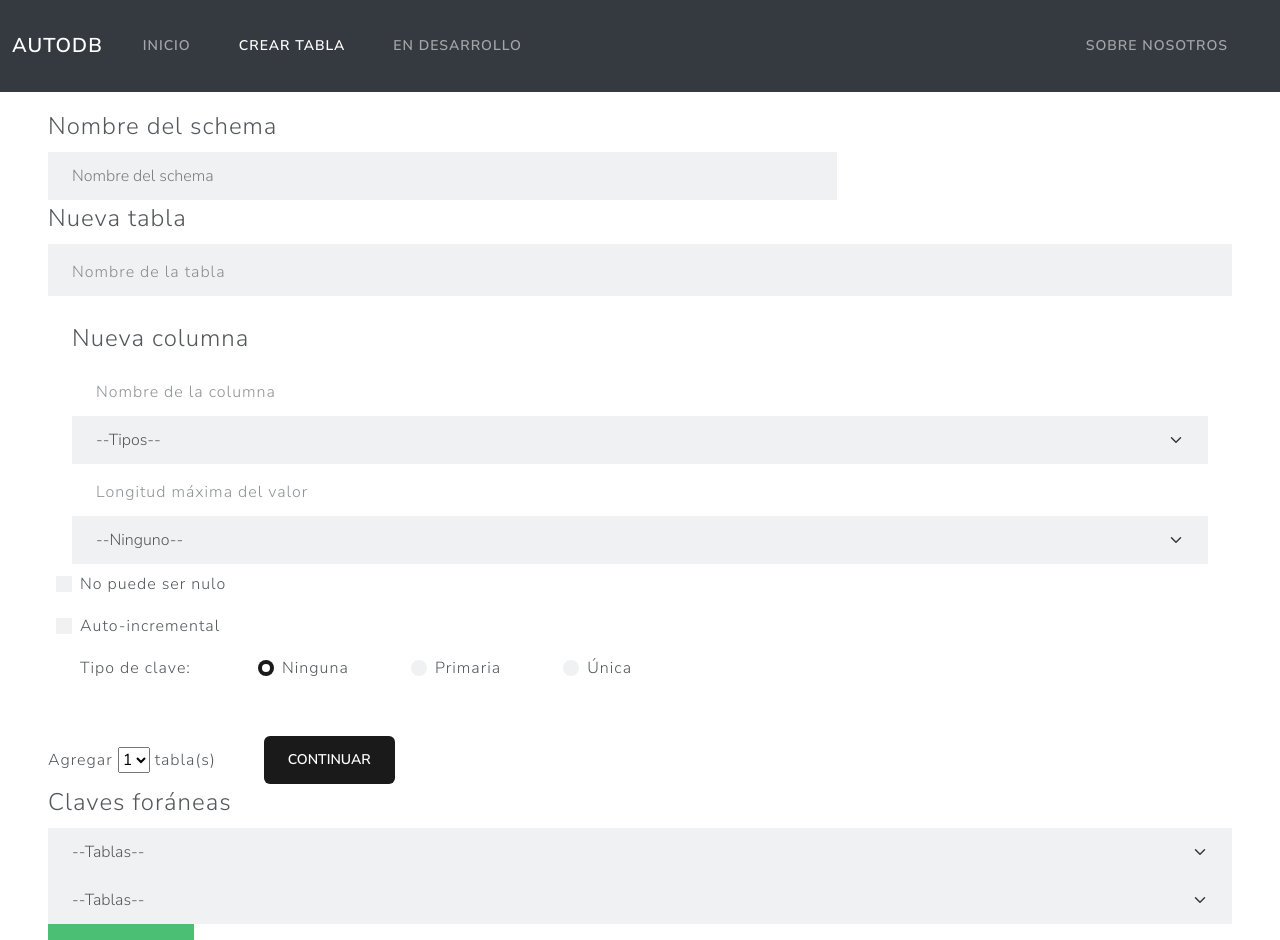
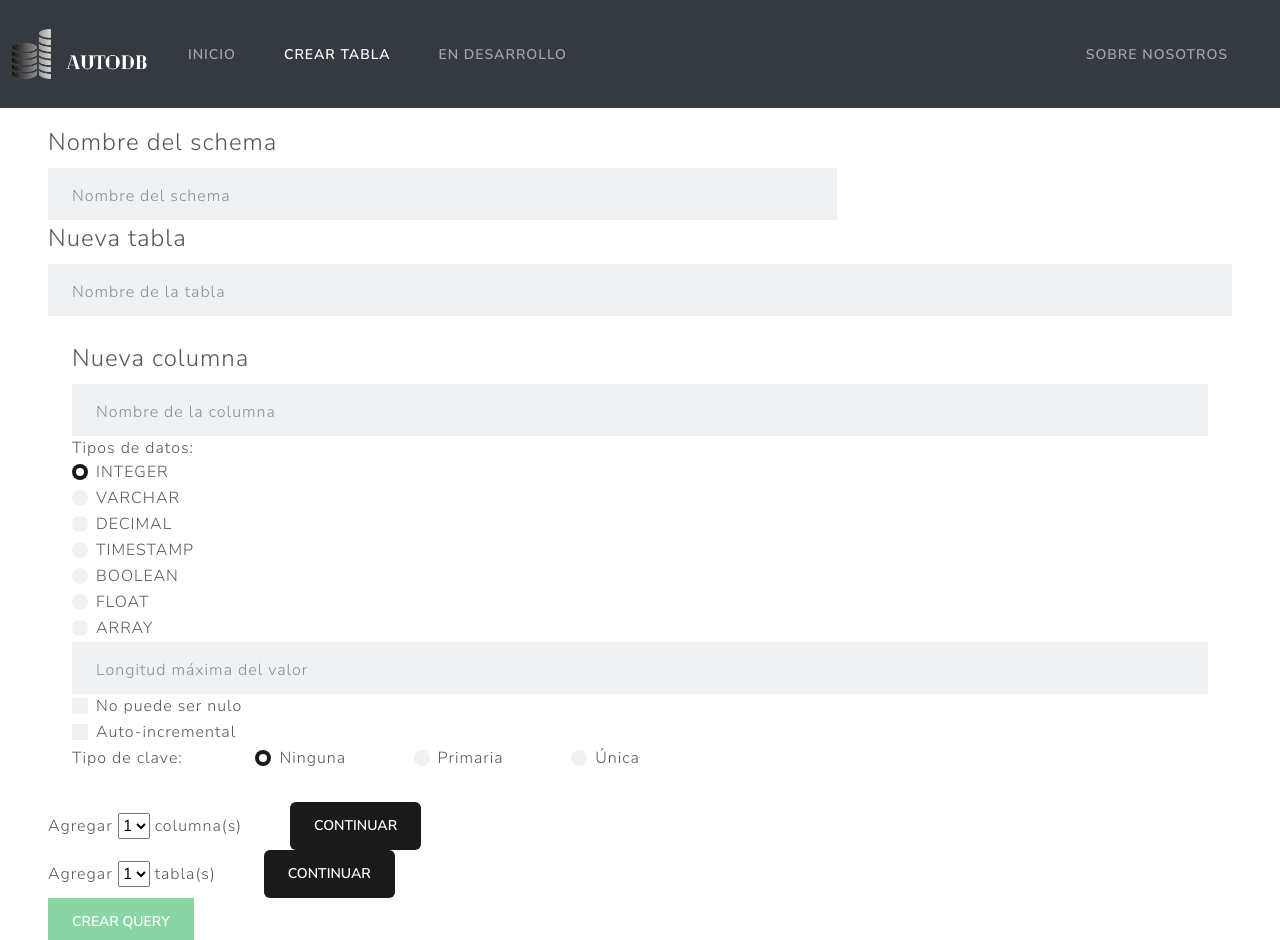
Before and after one commit to srequenafiliu/AutoDB-front, an Angular app: page /create-query in a window 1280 px wide. Shown: the top 940 px of the page. Built offline with nearby package versions, Linux system fonts and the light colour scheme.

Commit message:
Query funcionando en front

```diff
--- a/src/app/create-query/create-query.component.html
+++ b/src/app/create-query/create-query.component.html
@@ -1,52 +1,69 @@
-<form #form="ngForm">
+<form (ngSubmit)="createQuery()" #form="ngForm">
   <div class="row g-0">
     <div class="col-8">
       <legend>Nombre del schema</legend>
-      <input type="text" class="form-control" id="schema-name" placeholder="Nombre del schema"
-        [(ngModel)]="query.name_db" [ngModelOptions]="{standalone: true}">
+      <div class="form-floating">
+        <input type="text" class="form-control" name="schema-name" id="schema-name" placeholder="Nombre del schema"
+        [(ngModel)]="query.name_db" autocomplete="off" required>
+        <label for="name_table">Nombre del schema</label>
+      </div>
     </div>
-    <fieldset class="table">
+    <div class="tabla_datos">
       <legend>Nueva tabla</legend>
       <div class="form-floating">
-        <input type="text" class="form-control" id="name_table" placeholder="Nombre de la tabla"
-        autocomplete="off">
+        <input type="text" class="form-control" name="name_table" id="name_table" placeholder="Nombre de la tabla"
+        autocomplete="off" required>
         <label for="name_table">Nombre de la tabla</label>
       </div>
-      <div class="p-4">
+      <div class="column p-4">
         <legend>Nueva columna</legend>
         <div class="form-floating">
-          <input type="text" class="form-control" id="name_field" placeholder="Nombre de la columna" autocomplete="off">
+          <input type="text" class="form-control" name="name_field" id="name_field" placeholder="Nombre de la columna" autocomplete="off">
           <label for="name_field">Nombre de la columna</label>
         </div>
-        <select class="form-select" name="number-table">
-          <option value="0" hidden>--Tipos--</option>
-          <option value="INTEGER/INT">INTEGER/INT</option>
-          <option value="VARCHAR/CHAR">VARCHAR/CHAR</option>
-          <option value="DECIMAL/NUMERIC">DECIMAL/NUMERIC</option>
-          <option value="DATE/TIME/TIMESTAMP">DATE/TIME/TIMESTAMP</option>
-          <option value="BOOLEAN">BOOLEAN</option>
-          <option value="BLOB/CLOB">BLOB/CLOB</option>
-          <option value="FLOAT/REAL/DOUBLE">FLOAT/REAL/DOUBLE</option>
-          <option value="ARRAY">ARRAY</option>
-        </select>
+        <div>
+          <span class="form-label">Tipos de datos:&nbsp;</span>
+          <div class="form-check">
+            <input class="form-check-input" type="radio" name="types_data" id="INTEGER" value="INTEGER" checked>
+            <label class="form-check-label" for="INTEGER">INTEGER</label>
+          </div>
+          <div class="form-check">
+            <input class="form-check-input" type="radio" name="types_data" id="VARCHAR" value="VARCHAR">
+            <label class="form-check-label" for="VARCHAR">VARCHAR</label>
+          </div>
+          <div class="form-check">
+            <input class="form-check-input" type="radio" name="types_data" id="DECIMAL" value="DECIMAL">
+            <label class="form-check-label" for="DECIMAL">DECIMAL</label>
+          </div>
+          <div class="form-check">
+            <input class="form-check-input" type="radio" name="types_data" id="TIMESTAMP" value="TIMESTAMP">
+            <label class="form-check-label" for="TIMESTAMP">TIMESTAMP</label>
+          </div>
+          <div class="form-check">
+            <input class="form-check-input" type="radio" name="types_data" id="BOOLEAN" value="BOOLEAN">
+            <label class="form-check-label" for="BOOLEAN">BOOLEAN</label>
+          </div>
+          <div class="form-check">
+            <input class="form-check-input" type="radio" name="types_data" id="FLOAT" value="FLOAT">
+            <label class="form-check-label" for="FLOAT">FLOAT</label>
+          </div>
+          <div class="form-check">
+            <input class="form-check-input" type="radio" name="types_data" id="ARRAY" value="ARRAY">
+            <label class="form-check-label" for="ARRAY">ARRAY</label>
+          </div>
+        </div>
         <div class="form-floating">
-          <input type="number" class="form-control" id="size" placeholder="Longitud máxima del valor"
+          <input type="number" class="form-control" name="size" id="size" placeholder="Longitud máxima del valor"
             autocomplete="off">
           <label for="size">Longitud máxima del valor</label>
         </div>
-        <select class="form-select" name="default">
-          <option value="0" hidden>--Ninguno--</option>
-          <option value="Personalizado">Personalizado</option>
-          <option value="NULL">NULL</option>
-          <option value="CURRENT_TIMESTAMP">CURRENT_TIMESTAMP</option>
-        </select>
         <div>
           <div class="form-check">
-            <input class="form-check-input" type="checkbox" id="not-null">
+            <input class="form-check-input" type="checkbox" name="not-null" id="not-null">
             <label class="form-check-label" for="not-null">No puede ser nulo</label>
           </div>
           <div class="form-check">
-            <input class="form-check-input" type="checkbox" id="ai">
+            <input class="form-check-input" type="checkbox" name="ai" id="ai">
             <label class="form-check-label" for="ai">Auto-incremental</label>
           </div>
         </div>
@@ -57,16 +74,26 @@
             <label class="form-check-label" for="null">Ninguna</label>
           </div>
           <div class="form-check">
-            <input class="form-check-input" type="radio" name="keys" id="primary">
+            <input class="form-check-input" type="radio" name="keys" id="primary" value="primary">
             <label class="form-check-label" for="primary">Primaria</label>
           </div>
           <div class="form-check">
-            <input class="form-check-input" type="radio" name="keys" id="unique">
+            <input class="form-check-input" type="radio" name="keys" id="unique" value="unique">
             <label class="form-check-label" for="unique">Única</label>
           </div>
         </div>
       </div>
-    </fieldset>
+    </div>
+    <div class="d-flex align-items-center">
+      <div>Agregar&nbsp;</div>
+      <select name="number-columns" #numberColumns>
+        <option value="1">1</option>
+        <option value="2">2</option>
+        <option value="3">3</option>
+      </select>
+      <div>&nbsp;columna(s)</div>
+      <button type="button" class="btn btn-primary rounded ms-5" (click)="addColumn(+numberColumns.value)">Continuar</button>
+    </div>
   </div>
   <div class="d-flex align-items-center">
     <div>Agregar&nbsp;</div>
@@ -78,9 +105,9 @@
     <div>&nbsp;tabla(s)</div>
     <button type="button" class="btn btn-primary rounded ms-5" (click)="addTable(+numberTables.value)">Continuar</button>
   </div>
-  <fieldset>
+  <!-- <div>
     <legend>Claves foráneas</legend>
-    <select class="form-select" name="tables-1" (mouseenter)="getSelectOptions()" #tables_1>
+    <select class="form-select" name="tables-1" #tables_1>
       <option value="0" hidden>--Tablas--</option>
       <option value="1">--Tablas nuevas--</option>
       <option [value]="tabla.name_table" *ngFor="let tabla of query.tables">{{tabla.name_table}}</option>
@@ -93,6 +120,6 @@
       <option value="0" hidden>--Tablas--</option>
       <option [value]="tabla.name_table" *ngFor="let tabla of query.tables">{{tabla.name_table}}</option>
     </select>
-  </fieldset>
+  </div> -->
+  <button type="submit" class="btn btn-success" [disabled]="form.invalid">Crear query</button>
 </form>
-<button type="submit" class="btn btn-success" (click)="createQuery()">Crear query</button>
--- a/src/app/create-query/create-query.component.ts
+++ b/src/app/create-query/create-query.component.ts
@@ -2,6 +2,8 @@ import { Component, OnInit } from '@angular/core';
 import { IPerson } from '../interfaces/i-person';
 import { PersonService } from '../services/person.service';
 import { IDatabase } from '../interfaces/i-database';
+import { IData } from '../interfaces/i-data';
+import { ITable } from '../interfaces/i-table';
 
 @Component({
   selector: 'create-query',
@@ -9,69 +11,77 @@ import { IDatabase } from '../interfaces/i-database';
   styleUrls: ['./create-query.component.css']
 })
 export class CreateQueryComponent implements OnInit {
-  persona:IPerson = this.newPerson()
   tabla_vacia!:HTMLElement
-  tablas:number = 2
+  contador:number = 1
   query:IDatabase = {
     name_db: "",
     tables: []
   }
+  schema!:string
+  tipo:string = '0';
   constructor(private personService:PersonService) { }
 
   ngOnInit(): void {
-    this.tabla_vacia = <HTMLElement> document.querySelector('fieldset.table');
+    this.tabla_vacia = <HTMLElement> document.querySelector('.tabla_datos');
   }
 
-  newPerson():IPerson { // Borrar
-    return {
-      id: "13",
-      name: "Sandra"
-    }
-  }
-
-  enviar() {
-    this.personService.addPerson(this.newPerson()).subscribe({
-      next:()=>console.log("Todo correcto"),
-      error:e=>console.log(e)
-    });
-  }
-
-  changeAttr():HTMLFieldSetElement {
+  changeAttr(clase:string):HTMLDivElement {
     let container = document.createElement("div")
     container.appendChild(this.tabla_vacia.cloneNode(true));
     let inputs_table = container.querySelectorAll('input');
     for (let inp of Array.from(inputs_table)) {
-      inp.setAttribute("id", inp.getAttribute("id")!+this.tablas)
+      inp.setAttribute("id", inp.getAttribute("id")!+this.contador)
       inp.value = ""
     }
     let labels_table = container.querySelectorAll('label');
-    for (let lab of Array.from(labels_table)) lab.setAttribute("for", lab.getAttribute("for")!+this.tablas)
-    this.tablas++;
-    return <HTMLFieldSetElement> container.querySelector("fieldset.table")
+    for (let lab of Array.from(labels_table)) lab.setAttribute("for", lab.getAttribute("for")!+this.contador)
+    let radio_table = container.querySelectorAll('input[type="radio"]');
+    for (let rad of Array.from(radio_table)) rad.setAttribute("name", rad.getAttribute("name")!+this.contador)
+    this.contador++;
+    return <HTMLDivElement> container.querySelector(clase)
   }
 
   addTable(numberTables:number) {
     for(let i = 0 ; i < numberTables; i++)
-      document.querySelector('div.row')?.appendChild(this.changeAttr().cloneNode(true))
+      document.querySelector('div.row')?.appendChild(this.changeAttr(".tabla_datos").cloneNode(true))
   }
 
-  getTableNames():string[] {
-    let tableNames:string[] = []
-    for(let tabla of Array.from(document.querySelectorAll('fieldset.table'))) {
-      let container = document.createElement("div")
-      container.appendChild(tabla.cloneNode(true));
-      tableNames.push(container.getElementsByTagName('input')[0].value)
-    }
-    return tableNames;
+  addColumn(numberCols:number) {
+    for(let i = 0 ; i < numberCols; i++)
+      document.querySelector('div.tabla_datos')?.appendChild(this.changeAttr(".column").cloneNode(true))
   }
 
-  getSelectOptions() {
-    this.query.tables = []
-    for(let nombre of this.getTableNames()) this.query.tables.push({name_table: nombre})
+  getLabelText(column:Element, attr_name:string):string {
+    let input = (<HTMLInputElement>column.querySelector(`input[name^="${attr_name}"]:checked`))
+    let labelText = '';
+    if (input) {
+      const tipo_label = column.querySelector(`label[for="${input.id}"]`);
+      labelText = tipo_label?.textContent || '';
+    }
+    return labelText;
   }
 
   createQuery() {
-    this.getSelectOptions()
+    for(let tabla of Array.from(document.querySelectorAll('.tabla_datos'))) {
+      let container = document.createElement("div")
+      container.appendChild(tabla.cloneNode(true));
+      let data_array:IData[] = []
+      for(let [i, column] of Array.from(container.querySelectorAll('div.column')).entries()) {
+        let data = {
+          name_field:(<HTMLInputElement>column.querySelector('input[name="name_field"]')).value,
+          type: this.getLabelText(column, 'types_data'),
+          size: +(<HTMLInputElement>column.querySelector('input[name="size"]')).value,
+          non_null:(<HTMLInputElement>column.querySelector('input[name="not-null"]')).checked,
+          pk:this.getLabelText(column, 'keys') == 'Primaria',
+          unique:this.getLabelText(column, 'keys') == 'Única',
+          autoincrement:(<HTMLInputElement>column.querySelector('input[name="ai"]')).checked,
+          first_field: i==0,
+          last_field: i==Array.from(container.querySelectorAll('div.column')).length-1
+        }
+        data_array.push(data)
+      }
+      this.query.tables.push({name_table: container.getElementsByTagName('input')[0].value, datos:data_array})
+    }
     console.log(this.query);
   }
 }
--- a/src/app/interfaces/i-data.ts
+++ b/src/app/interfaces/i-data.ts
@@ -4,12 +4,11 @@ export interface IData {
   name_field:string,
   type: string,
   size:number,
-  default:string,
   non_null:boolean,
   pk:boolean,
   unique:boolean,
   autoincrement:boolean,
   fk?:IForeignKey,
-  first_field?:boolean,
-  last_field?:boolean
+  first_field:boolean,
+  last_field:boolean
 }
--- a/src/app/interfaces/i-table.ts
+++ b/src/app/interfaces/i-table.ts
@@ -2,5 +2,5 @@ import { IData } from "./i-data";
 
 export interface ITable {
   name_table:string,
-  datos?:IData[]
+  datos:IData[]
 }
--- a/src/app/navbar/navbar.component.css
+++ b/src/app/navbar/navbar.component.css
@@ -0,0 +1,3 @@
+.navbar-brand img {
+  height: 50px;
+}
--- a/src/app/navbar/navbar.component.html
+++ b/src/app/navbar/navbar.component.html
@@ -1,6 +1,6 @@
 <nav class="navbar navbar-expand-lg bg-dark" data-bs-theme="dark">
   <div class="container-fluid">
-    <a class="navbar-brand" [routerLink]="['/inicio']">AutoDB</a>
+    <a class="navbar-brand" [routerLink]="['/inicio']"><img alt="Logo de AutoDB" src="../../assets/logo.png"></a>
     <button class="navbar-toggler" type="button" data-bs-toggle="collapse" data-bs-target="#navbar" aria-controls="navbar" aria-expanded="false">
       <span class="navbar-toggler-icon"></span>
     </button>
```
Also changed, not shown: src/assets/logo.png (added), 1 other file (tests, documents, lock files or other folders).
